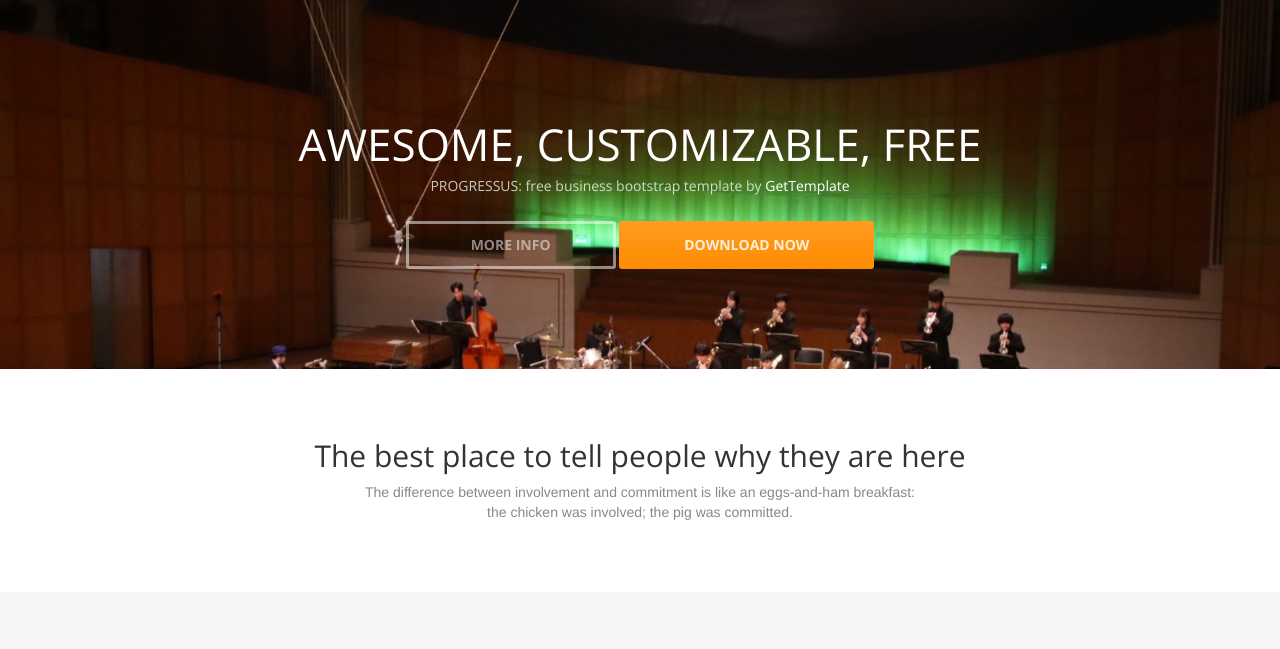
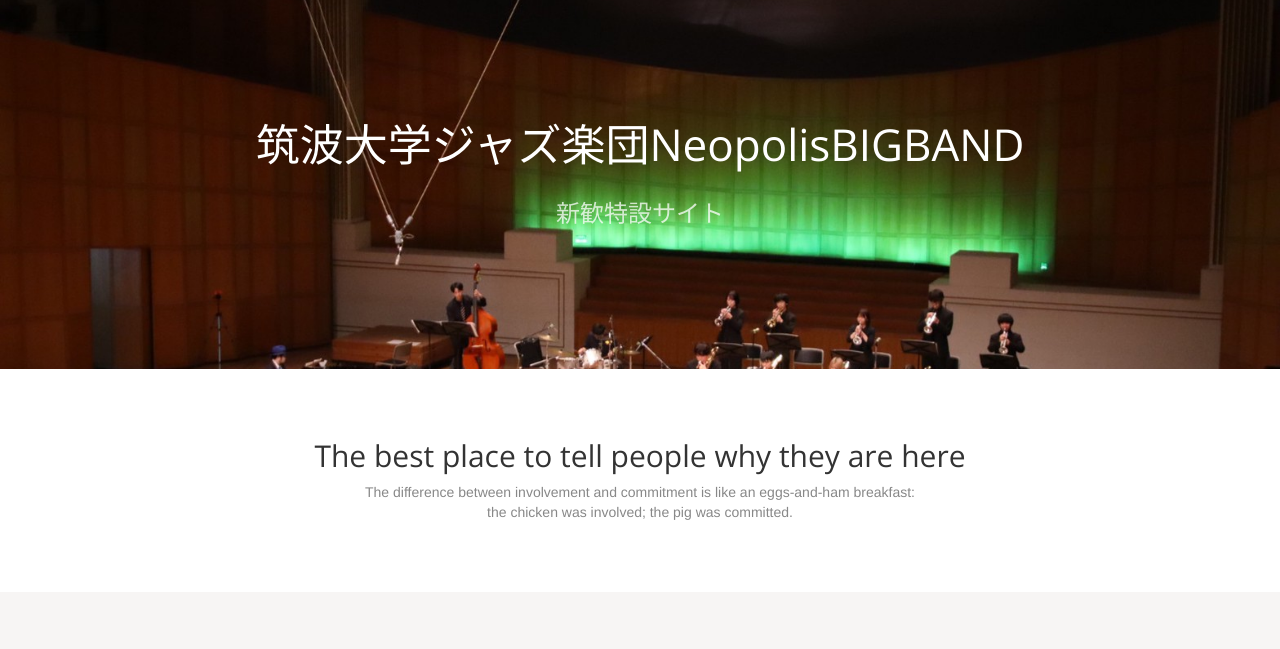
Before and after one commit to Honoka-Kawakami/Neopolis_shinkan, a plain HTML site: page index.html in a window 1280 px wide. Shown: the part 151-800 px from the top of the page. Drawn offline with nearby package versions, Linux system fonts and the light colour scheme.

Commit message:
ヘッダーの文字

```diff
--- a/index.html
+++ b/index.html
@@ -62,12 +62,8 @@
 	<header id="head">
 		<div class="container">
 			<div class="row">
-				<h1 class="lead">AWESOME, CUSTOMIZABLE, FREE</h1>
-				<p class="tagline">PROGRESSUS: free business bootstrap template by <a
-						href="http://www.gettemplate.com/?utm_source=progressus&amp;utm_medium=template&amp;utm_campaign=progressus">GetTemplate</a>
-				</p>
-				<p><a class="btn btn-default btn-lg" role="button">MORE INFO</a> <a class="btn btn-action btn-lg"
-						role="button">DOWNLOAD NOW</a></p>
+				<h1 class="lead">筑波大学ジャズ楽団NeopolisBIGBAND</h1>
+				<h3 class="tagline">新歓特設サイト</h3>
 			</div>
 		</div>
 	</header>
```
